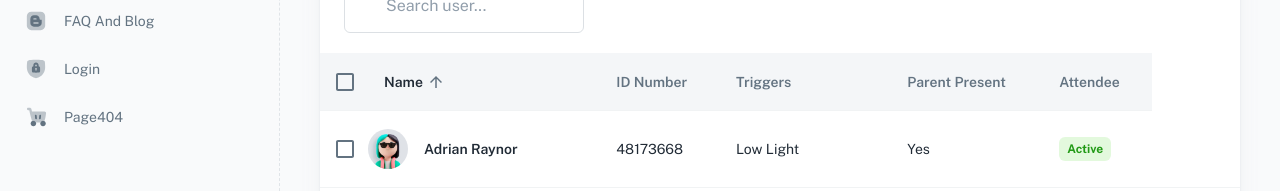
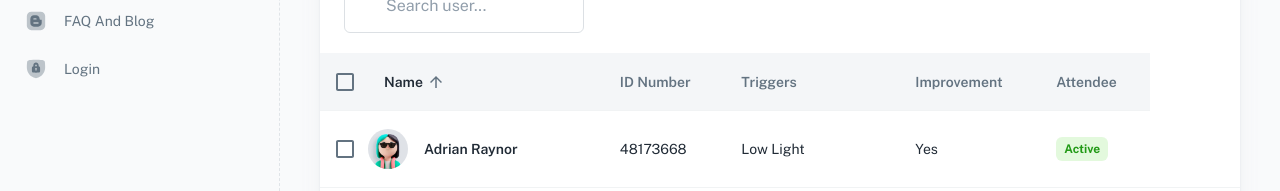
Before and after one commit to scgrady13/CodeForGood2022, a React (Create React App) app in the folder frontend/app/: page /dashboard/user in a window 1280 px wide. Shown: the part 243-434 px from the top of the page. Built offline with nearby package versions, Linux system fonts and the light colour scheme; some icons are missing; a web font is replaced by a local one.

Commit message:
Adjusted Students portal

```diff
--- a/frontend/app/src/layouts/dashboard/nav/config.js
+++ b/frontend/app/src/layouts/dashboard/nav/config.js
@@ -31,11 +31,11 @@ const navConfig = [
     path: '/login',
     icon: icon('ic_lock'),
   },
-  {
-    title: 'Page404',
-    path: '/page404',
-    icon: icon('ic_cart'),
-  }
+  // {
+  //   title: 'Page404',
+  //   path: '/page404',
+  //   icon: icon('ic_cart'),
+  // }
 
 ];
 
--- a/frontend/app/src/pages/UserPage.js
+++ b/frontend/app/src/pages/UserPage.js
@@ -38,7 +38,7 @@ const TABLE_HEAD = [
 
   { id: 'company', label: 'ID Number', alignRight: false },
   { id: 'role', label: 'Triggers', alignRight: false },
-  { id: 'isVerified', label: 'Parent Present', alignRight: false },
+  { id: 'isVerified', label: 'Improvement', alignRight: false },
   { id: 'status', label: 'Attendee', alignRight: false },
 ];
 
```
